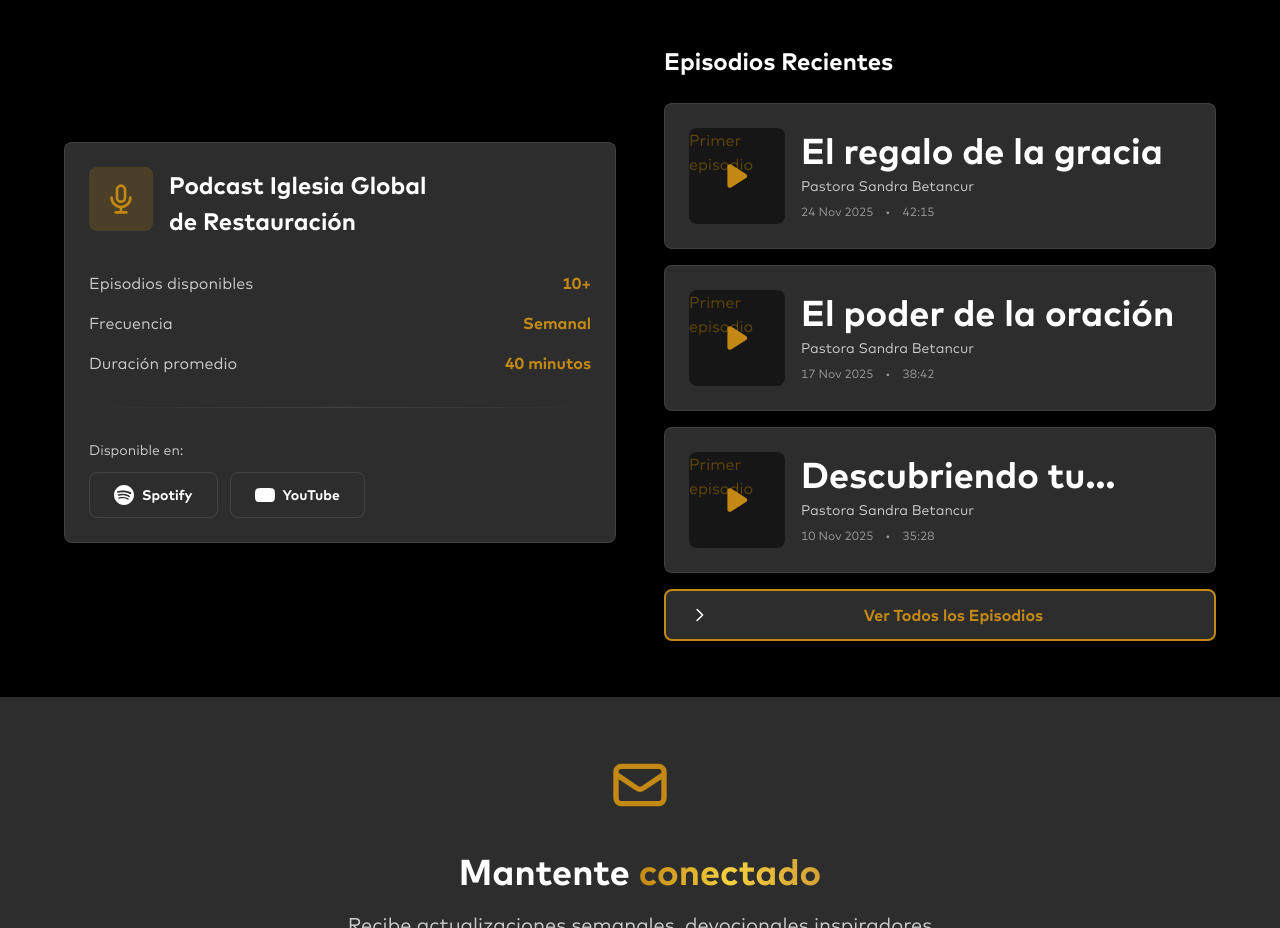
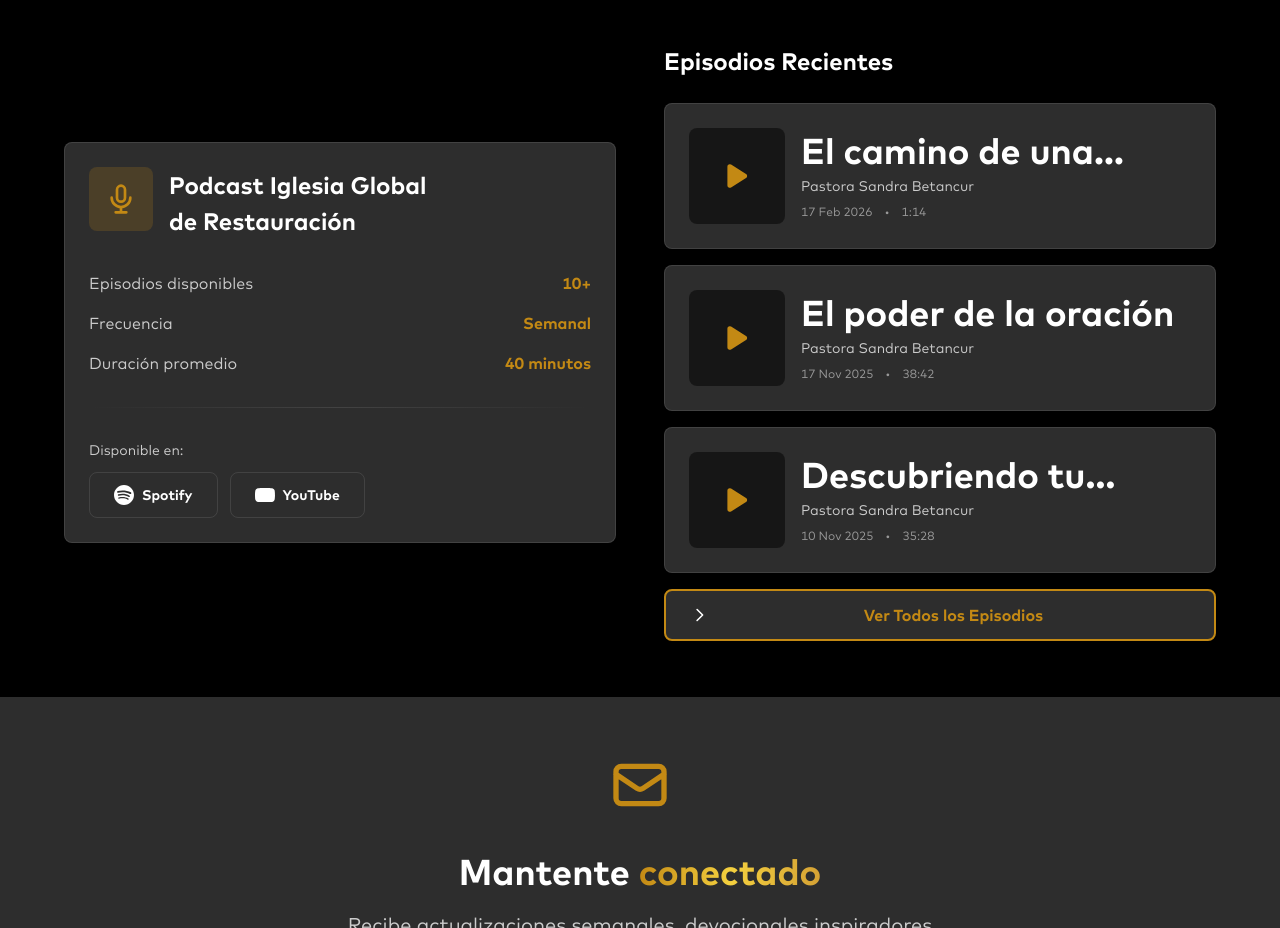
Before and after one commit to Lorena25-max/paginaIGR, a website: page pages/sermons.html in a window 1280 px wide. Shown: the part 1601-2529 px from the top of the page. Drawn offline with Linux system fonts and the light colour scheme; files that its build step writes are made by us from their sources; a script that the page names is missing.

Commit message:
Actualización de la página

```diff
--- a/pages/sermons.html
+++ b/pages/sermons.html
@@ -259,7 +259,7 @@
                         <div class="space-y-3">
                             <p class="text-text-secondary text-sm">Disponible en:</p>
                             <div class="flex flex-wrap gap-3">
-                                <a href="https://open.spotify.com/user/31hsaeis4m65pwdcl3vvytc5ymfq" class="btn-outline text-sm">
+                                <a href="https://open.spotify.com/show/3FeNqcMiCXj5rDSDk6oQQi?si=1d60c9d2a9884533" target="_blank" class="btn-outline text-sm">
                                     <svg class="w-5 h-5" fill="currentColor" viewBox="0 0 24 24">
                                         <path d="M12 0C5.4 0 0 5.4 0 12s5.4 12 12 12 12-5.4 12-12S18.66 0 12 0zm5.521 17.34c-.24.359-.66.48-1.021.24-2.82-1.74-6.36-2.101-10.561-1.141-.418.122-.779-.179-.899-.539-.12-.421.18-.78.54-.9 4.56-1.021 8.52-.6 11.64 1.32.42.18.479.659.301 1.02zm1.44-3.3c-.301.42-.841.6-1.262.3-3.239-1.98-8.159-2.58-11.939-1.38-.479.12-1.02-.12-1.14-.6-.12-.48.12-1.021.6-1.141C9.6 9.9 15 10.561 18.72 12.84c.361.181.54.78.241 1.2zm.12-3.36C15.24 8.4 8.82 8.16 5.16 9.301c-.6.179-1.2-.181-1.38-.721-.18-.601.18-1.2.72-1.381 4.26-1.26 11.28-1.02 15.721 1.621.539.3.719 1.02.419 1.56-.299.421-1.02.599-1.559.3z"/>
                                     </svg>
@@ -287,26 +287,25 @@
                     <div class="card hover:shadow-gold transition-all duration-300">
                         <div class="flex gap-4">
                             <div class="relative w-24 h-24 flex-shrink-0 rounded-lg overflow-hidden">
-                                <a href="https://open.spotify.com/user/31hsaeis4m65pwdcl3vvytc5ymfq" target="_blank"
-                                class="block w-full h-full relative">Primer episodio</a>
-                                <!-- <img src="https://img.rocket.new/generatedImages/rocket_gen_img_1b8e8f128-1764805141713.png"
-                                     alt="Portada del episodio de podcast sobre gracia transformadora"
-                                     class="w-full h-full object-cover"
-                                     loading="lazy"
-                                     onerror="this.src='https://img.rocket.new/generatedImages/rocket_gen_img_1ba3a69d0-1764805141695.png'; this.onerror=null;"> -->
-                                <button class="absolute inset-0 flex items-center justify-center bg-primary/50 hover:bg-primary/30 transition-colors" aria-label="Reproducir episodio">
+    <a
+        href="https://open.spotify.com/episode/32T3dMzU00fpYhVQoaO8jL"
+        target="_blank"
+        rel="noopener noreferrer"
+        class="absolute inset-0 flex items-center justify-center bg-primary/50 hover:bg-primary/30 transition-colors"
+        aria-label="Abrir episodio en Spotify"
+    >
         <svg class="w-8 h-8 text-secondary" fill="currentColor" viewBox="0 0 20 20">
             <path d="M6.3 2.841A1.5 1.5 0 004 4.11V15.89a1.5 1.5 0 002.3 1.269l9.344-5.89a1.5 1.5 0 000-2.538L6.3 2.84z"/>
         </svg>
-                                </button>
+    </a>
 </div>
                             <div class="flex-1 min-w-0">
-                                <h4 class="font-semibold text-text-primary mb-1 line-clamp-1">El regalo de la gracia</h4>
+                                <h4 class="font-semibold text-text-primary mb-1 line-clamp-1">El camino de una oración eficaz</h4>
                                 <p class="text-text-secondary text-sm mb-2">Pastora Sandra Betancur</p>
                                 <div class="flex items-center gap-3 text-text-tertiary text-xs">
-                                    <span>24 Nov 2025</span>
+                                    <span>17 Feb 2026</span>
                                     <span>•</span>
-                                    <span>42:15</span>
+                                    <span>1:14</span>
                                 </div>
                             </div>
                         </div>
@@ -316,14 +315,17 @@
                     <div class="card hover:shadow-gold transition-all duration-300">
                         <div class="flex gap-4">
                             <div class="relative w-24 h-24 flex-shrink-0 rounded-lg overflow-hidden">
-                                <a href="https://open.spotify.com/user/31hsaeis4m65pwdcl3vvytc5ymfq" target="_blank"
-                                class="block w-full h-full relative">Primer episodio</a>
-
-                                <button class="absolute inset-0 flex items-center justify-center bg-primary/50 hover:bg-primary/30 transition-colors" aria-label="Reproducir episodio">
+    <a
+        href="https://open.spotify.com/episode/32T3dMzU00fpYhVQoaO8jL"
+        target="_blank"
+        rel="noopener noreferrer"
+        class="absolute inset-0 flex items-center justify-center bg-primary/50 hover:bg-primary/30 transition-colors"
+        aria-label="Abrir episodio en Spotify"
+    >
         <svg class="w-8 h-8 text-secondary" fill="currentColor" viewBox="0 0 20 20">
             <path d="M6.3 2.841A1.5 1.5 0 004 4.11V15.89a1.5 1.5 0 002.3 1.269l9.344-5.89a1.5 1.5 0 000-2.538L6.3 2.84z"/>
         </svg>
-                                </button>
+    </a>
 </div>
                             <div class="flex-1 min-w-0">
                                 <h4 class="font-semibold text-text-primary mb-1 line-clamp-1">El poder de la oración</h4>
@@ -341,14 +343,17 @@
                     <div class="card hover:shadow-gold transition-all duration-300">
                         <div class="flex gap-4">
                             <div class="relative w-24 h-24 flex-shrink-0 rounded-lg overflow-hidden">
-                                <a href="https://open.spotify.com/user/31hsaeis4m65pwdcl3vvytc5ymfq" target="_blank"
-                                class="block w-full h-full relative">Primer episodio</a>
-
-                                <button class="absolute inset-0 flex items-center justify-center bg-primary/50 hover:bg-primary/30 transition-colors" aria-label="Reproducir episodio">
+    <a
+        href="https://open.spotify.com/episode/32T3dMzU00fpYhVQoaO8jL"
+        target="_blank"
+        rel="noopener noreferrer"
+        class="absolute inset-0 flex items-center justify-center bg-primary/50 hover:bg-primary/30 transition-colors"
+        aria-label="Abrir episodio en Spotify"
+    >
         <svg class="w-8 h-8 text-secondary" fill="currentColor" viewBox="0 0 20 20">
             <path d="M6.3 2.841A1.5 1.5 0 004 4.11V15.89a1.5 1.5 0 002.3 1.269l9.344-5.89a1.5 1.5 0 000-2.538L6.3 2.84z"/>
         </svg>
-                                </button>
+    </a>
 </div>
                             <div class="flex-1 min-w-0">
                                 <h4 class="font-semibold text-text-primary mb-1 line-clamp-1">Descubriendo tu llamado</h4>
@@ -367,7 +372,7 @@
                         <svg class="w-5 h-5" fill="none" stroke="currentColor" viewBox="0 0 24 24">
                             <path stroke-linecap="round" stroke-linejoin="round" stroke-width="2" d="M9 5l7 7-7 7"/>
                         </svg>
-                        <a href="https://open.spotify.com/user/31hsaeis4m65pwdcl3vvytc5ymfq" target="_blank"
+                        <a href="https://open.spotify.com/show/3FeNqcMiCXj5rDSDk6oQQi?si=1d60c9d2a9884533&nd=1&dlsi=53b9570e2d0d43e1" target="_blank"
                                 class="block w-full h-full relative">Ver Todos los Episodios</a>
                     </button>
                 </div>
```
Also changed, not shown: pages/about.html (+1 -1 lines), pages/images/Comunidad6.jpg (added), 1 other file. Lines whose indentation alone changed are shown as unchanged.
